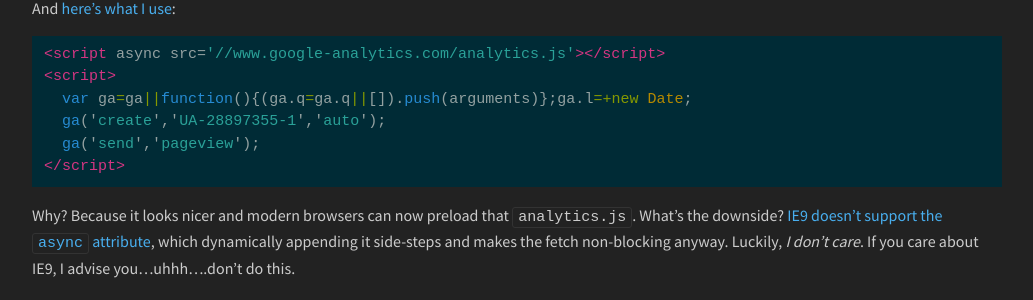
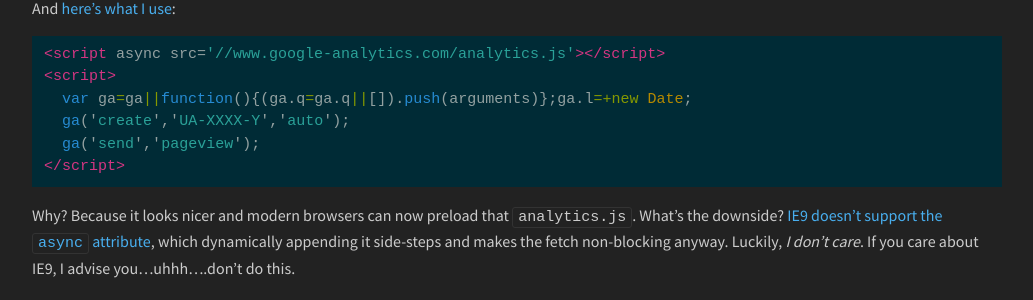
Before and after one commit to NickCraver/nickcraver.github.com, a Jekyll site: the page built from blog/_posts/2015-03-24-optimization-considerations.markdown, in a window 1280 px wide and 900 px high, scrolled down 9802 px. Shown: the part 147-447 px from the top of the window, without its empty margins (123-1156 px from the left). Built offline with Jekyll 4.4.1, drawn with Linux system fonts in a browser that asks for light colours; comment, search, counter and statistics services are not loaded.

Commit message:
Yeah, let's make this a bit clearer.

```diff
--- a/blog/_posts/2015-03-24-optimization-considerations.markdown
+++ b/blog/_posts/2015-03-24-optimization-considerations.markdown
@@ -169,7 +169,7 @@ And [here's what I use](https://github.com/NickCraver/nickcraver.github.com/blob
 <script async src='//www.google-analytics.com/analytics.js'></script>
 <script>
   var ga=ga||function(){(ga.q=ga.q||[]).push(arguments)};ga.l=+new Date;
-  ga('create','{{ site.google_analytics_ua }}','auto');
+  ga('create','UA-XXXX-Y','auto');
   ga('send','pageview');
 </script>
 {% endhighlight %}
```
